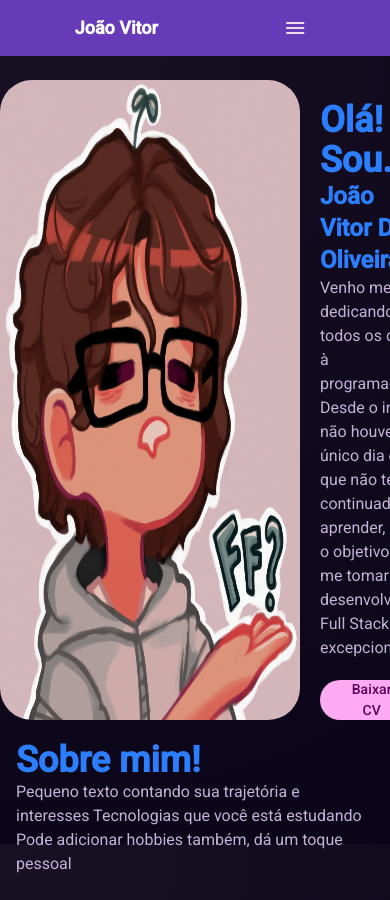
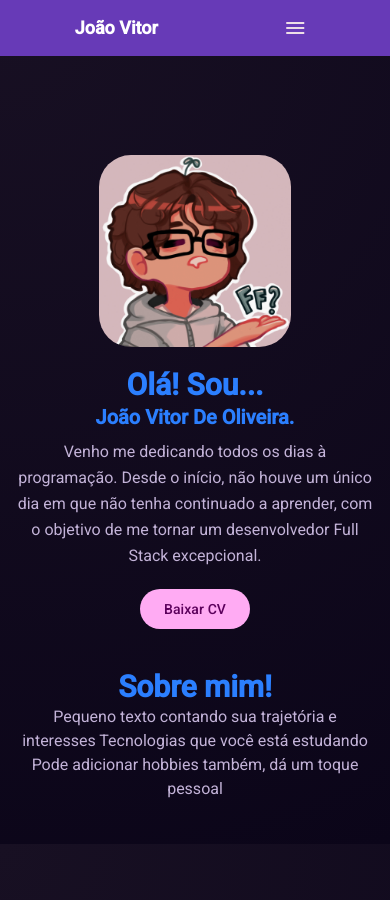
Before and after one commit to Joao-Vtr-Oliveira/portfolio, an Angular app: page / in a window 390 px wide. Built offline with nearby package versions, Linux system fonts and the light colour scheme.

Commit message:
feat: make more responsive and fix the download cv button

```diff
--- a/src/app/home/about-me/about-me.html
+++ b/src/app/home/about-me/about-me.html
@@ -1,6 +1,6 @@
-<div class="w-full max-w-2xl px-4">
-	<h1 class="text-4xl font-bold text-blue-500">Sobre mim!</h1>
-	<p class="text-wrap">
+<div class="w-full max-w-2xl px-4 sm:ml-5 mt-5 text-center sm:text-left">
+	<h1 class="text-3xl sm:text-4xl font-bold text-blue-500">Sobre mim!</h1>
+	<p class="text-wrap ">
 		Pequeno texto contando sua trajetória e interesses Tecnologias que você está
 		estudando Pode adicionar hobbies também, dá um toque pessoal
 	</p>
--- a/src/app/home/introduction/introduction.html
+++ b/src/app/home/introduction/introduction.html
@@ -1,15 +1,19 @@
-<div class="w-full max-w-2xl flex">
-	<img src="/images/jão.jpg" class="rounded-4xl" width="300px" />
-	<div class="ml-5 mt-5">
-		<h1 class="text-4xl font-bold text-blue-500">Olá! Sou...</h1>
-		<h1 class="text-2xl font-bold text-blue-500">João Vitor De Oliveira.</h1>
-		<p class="text-wrap">
+<div class="w-full max-w-2xl flex flex-col sm:flex-row items-center sm:items-start px-4">
+  <img src="/images/jão.jpg" class="rounded-4xl w-48 sm:w-[300px]" />
+
+  <div class="sm:ml-5 mt-5 text-center sm:text-left">
+    <h1 class="text-3xl sm:text-4xl font-bold text-blue-500">Olá! Sou...</h1>
+    <h2 class="text-xl sm:text-2xl font-bold text-blue-500">
+      João Vitor De Oliveira.
+    </h2>
+    <p class="mt-2 leading-relaxed">
       Venho me dedicando todos os dias à programação. Desde o início, não houve
-			único dia em que não tenha continuado a aprender, com o objetivo de me
-			tomar um desenvolvedor Full Stack excepcional.
+      um único dia em que não tenha continuado a aprender, com o objetivo de me
+      tornar um desenvolvedor Full Stack excepcional.
     </p>
-		<a href="/docs" download='Joao_Vitor_de_oliveira.pdf'>
-			<button class='mt-5' matButton='filled' >
+
+    <a href="/docs/Joao_Vitor_de_oliveira.pdf" download>
+      <button class="mt-5" matButton="filled">
         Baixar CV
       </button>
     </a>
```
Lines whose indentation alone changed are shown as unchanged.
